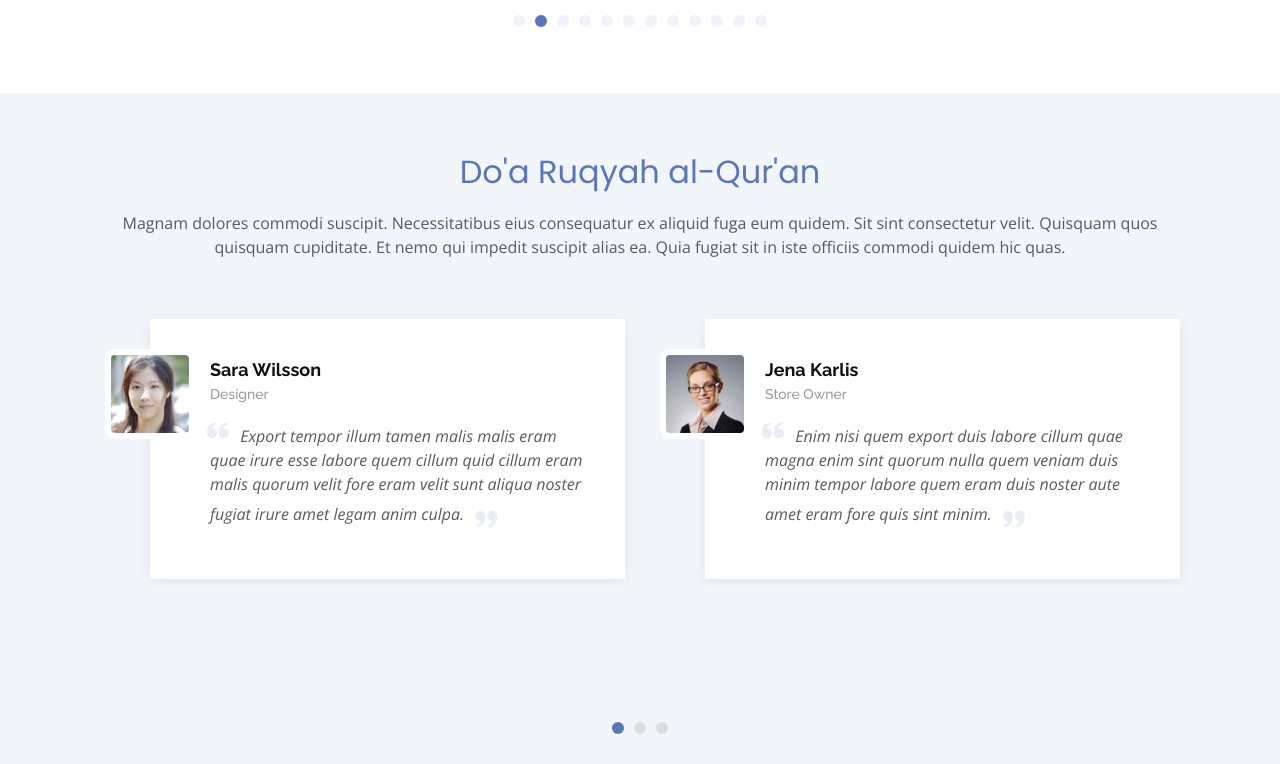
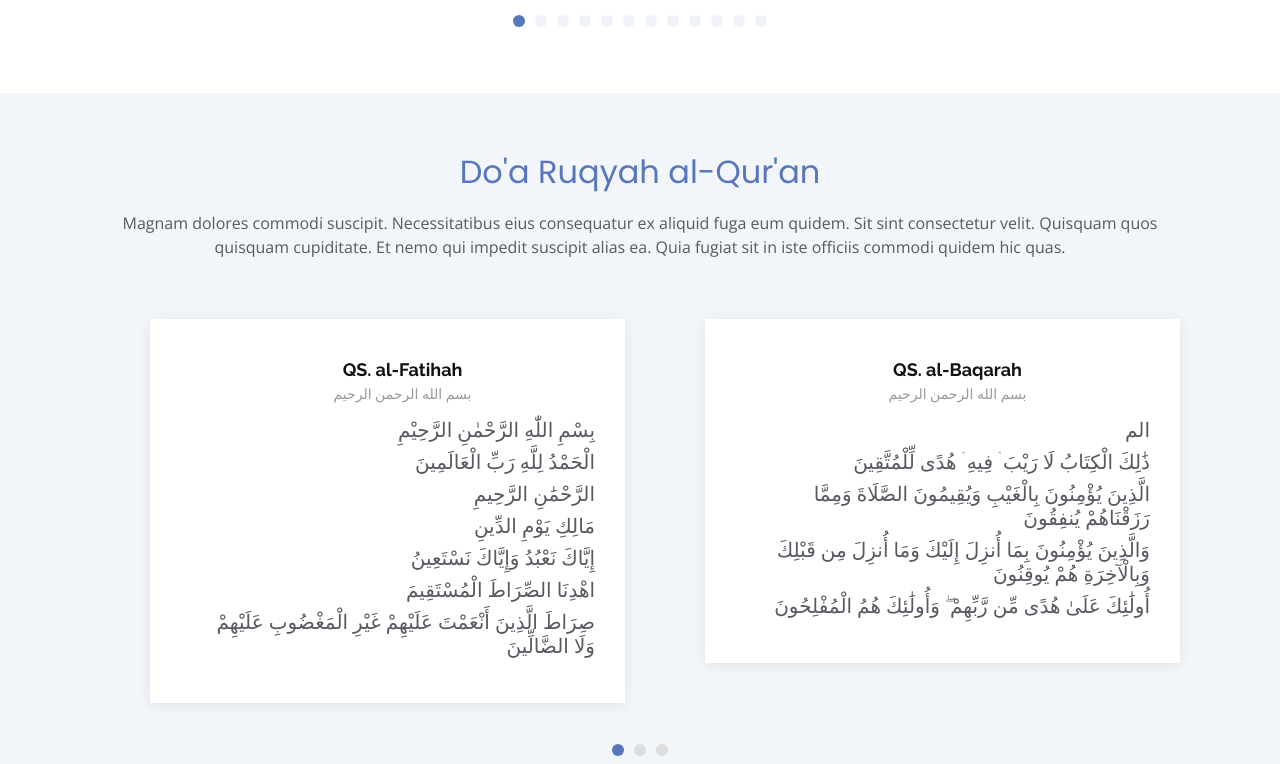
Before and after one commit to kanglerian/ruqyah, a plain HTML site: page index.html in a window 1280 px wide. Shown: the part 4336-5100 px from the top of the page. Drawn offline with nearby package versions, Linux system fonts and the light colour scheme.

Commit message:
menambah al baqarah

```diff
--- a/assets/js/main.js
+++ b/assets/js/main.js
@@ -4,11 +4,11 @@
 * Author: BootstrapMade.com
 * License: https://bootstrapmade.com/license/
 */
-!(function($) {
+!(function ($) {
   "use strict";
 
   // Toggle .header-scrolled class to #header when page is scrolled
-  $(window).scroll(function() {
+  $(window).scroll(function () {
     if ($(this).scrollTop() > 100) {
       $('#header').addClass('header-scrolled');
     } else {
@@ -22,7 +22,7 @@
 
   // Smooth scroll for the navigation menu and links with .scrollto classes
   var scrolltoOffset = $('#header').outerHeight() - 1;
-  $(document).on('click', '.nav-menu a, .mobile-nav a, .scrollto', function(e) {
+  $(document).on('click', '.nav-menu a, .mobile-nav a, .scrollto', function (e) {
     if (location.pathname.replace(/^\//, '') == this.pathname.replace(/^\//, '') && location.hostname == this.hostname) {
       var target = $(this.hash);
       if (target.length) {
@@ -50,7 +50,7 @@
   });
 
   // Activate smooth scroll on page load with hash links in the url
-  $(document).ready(function() {
+  $(document).ready(function () {
     if (window.location.hash) {
       var initial_nav = window.location.hash;
       if ($(initial_nav).length) {
@@ -70,17 +70,17 @@
     $('body').append($mobile_nav);
     $('body').prepend('<button type="button" class="mobile-nav-toggle d-lg-none"><i class="icofont-navigation-menu"></i></button>');
     $('body').append('<div class="mobile-nav-overly"></div>');
-    $(document).on('click', '.mobile-nav-toggle', function(e) {
+    $(document).on('click', '.mobile-nav-toggle', function (e) {
       $('body').toggleClass('mobile-nav-active');
       $('.mobile-nav-toggle i').toggleClass('icofont-navigation-menu icofont-close');
       $('.mobile-nav-overly').toggle();
     });
-    $(document).on('click', '.mobile-nav .drop-down > a', function(e) {
+    $(document).on('click', '.mobile-nav .drop-down > a', function (e) {
       e.preventDefault();
       $(this).next().slideToggle(300);
       $(this).parent().toggleClass('active');
     });
-    $(document).click(function(e) {
+    $(document).click(function (e) {
       var container = $(".mobile-nav, .mobile-nav-toggle");
       if (!container.is(e.target) && container.has(e.target).length === 0) {
         if ($('body').hasClass('mobile-nav-active')) {
@@ -98,10 +98,10 @@
   var nav_sections = $('section');
   var main_nav = $('.nav-menu, .mobile-nav');
 
-  $(window).on('scroll', function() {
+  $(window).on('scroll', function () {
     var cur_pos = $(this).scrollTop() + 200;
 
-    nav_sections.each(function() {
+    nav_sections.each(function () {
       var top = $(this).offset().top,
         bottom = top + $(this).outerHeight();
 
@@ -118,14 +118,14 @@
   });
 
   // Back to top button
-  $(window).scroll(function() {
+  $(window).scroll(function () {
     if ($(this).scrollTop() > 100) {
       $('.back-to-top').fadeIn('slow');
     } else {
       $('.back-to-top').fadeOut('slow');
     }
   });
-  $('.back-to-top').click(function() {
+  $('.back-to-top').click(function () {
     $('html, body').animate({
       scrollTop: 0
     }, 1500, 'easeInOutExpo');
@@ -134,9 +134,9 @@
 
   // Gallery carousel (uses the Owl Carousel library)
   $(".gallery-carousel").owlCarousel({
-    autoplay: true,
+    autoplay: false,
     dots: true,
-    loop: true,
+    loop: false,
     center: true,
     margin: 25,
     responsive: {
@@ -156,15 +156,15 @@
   });
 
   // Initiate venobox lightbox
-  $(document).ready(function() {
+  $(document).ready(function () {
     $('.venobox').venobox();
   });
 
   // Testimonials carousel (uses the Owl Carousel library)
   $(".testimonials-carousel").owlCarousel({
-    autoplay: true,
+    autoplay: false,
     dots: true,
-    loop: true,
+    loop: false,
     responsive: {
       0: {
         items: 1
@@ -186,7 +186,7 @@
       once: true
     });
   }
-  $(window).on('load', function() {
+  $(window).on('load', function () {
     aos_init();
   });
 
--- a/index.html
+++ b/index.html
@@ -313,6 +313,7 @@
           <div class="testimonial-wrap">
             <div class="testimonial-item text-center">
               <h3>QS. al-Fatihah</h3>
+              <h4>بسم الله الرحمن الرحيم</h4>
               <div class="text-right">
                 <p>
                 <h5>بِسْمِ اللّٰهِ الرَّحْمٰنِ الرَّحِيْمِ</h5>
@@ -328,16 +329,20 @@
           </div>
 
           <div class="testimonial-wrap">
-            <div class="testimonial-item">
-              <img src="assets/img/testimonials/testimonials-2.jpg" class="testimonial-img" alt="">
-              <h3>Sara Wilsson</h3>
-              <h4>Designer</h4>
-              <p>
-                <i class="bx bxs-quote-alt-left quote-icon-left"></i>
-                Export tempor illum tamen malis malis eram quae irure esse labore quem cillum quid cillum eram malis
-                quorum velit fore eram velit sunt aliqua noster fugiat irure amet legam anim culpa.
-                <i class="bx bxs-quote-alt-right quote-icon-right"></i>
-              </p>
+            <div class="testimonial-item text-center">
+              <h3>QS. al-Baqarah</h3>
+              <h4>بسم الله الرحمن الرحيم</h4>
+              <div class="text-right">
+                <p>
+                <h5>الم</h5>
+                <h5>ذَٰلِكَ الْكِتَابُ لَا رَيْبَ ۛ فِيهِ ۛ هُدًى لِّلْمُتَّقِينَ</h5>
+                <h5>الَّذِينَ يُؤْمِنُونَ بِالْغَيْبِ وَيُقِيمُونَ الصَّلَاةَ وَمِمَّا رَزَقْنَاهُمْ يُنفِقُونَ
+                </h5>
+                <h5>وَالَّذِينَ يُؤْمِنُونَ بِمَا أُنزِلَ إِلَيْكَ وَمَا أُنزِلَ مِن قَبْلِكَ وَبِالْآخِرَةِ هُمْ
+                  يُوقِنُونَ</h5>
+                <h5>أُولَٰئِكَ عَلَىٰ هُدًى مِّن رَّبِّهِمْ ۖ وَأُولَٰئِكَ هُمُ الْمُفْلِحُونَ</h5>
+                </p>
+              </div>
             </div>
           </div>
 
```
